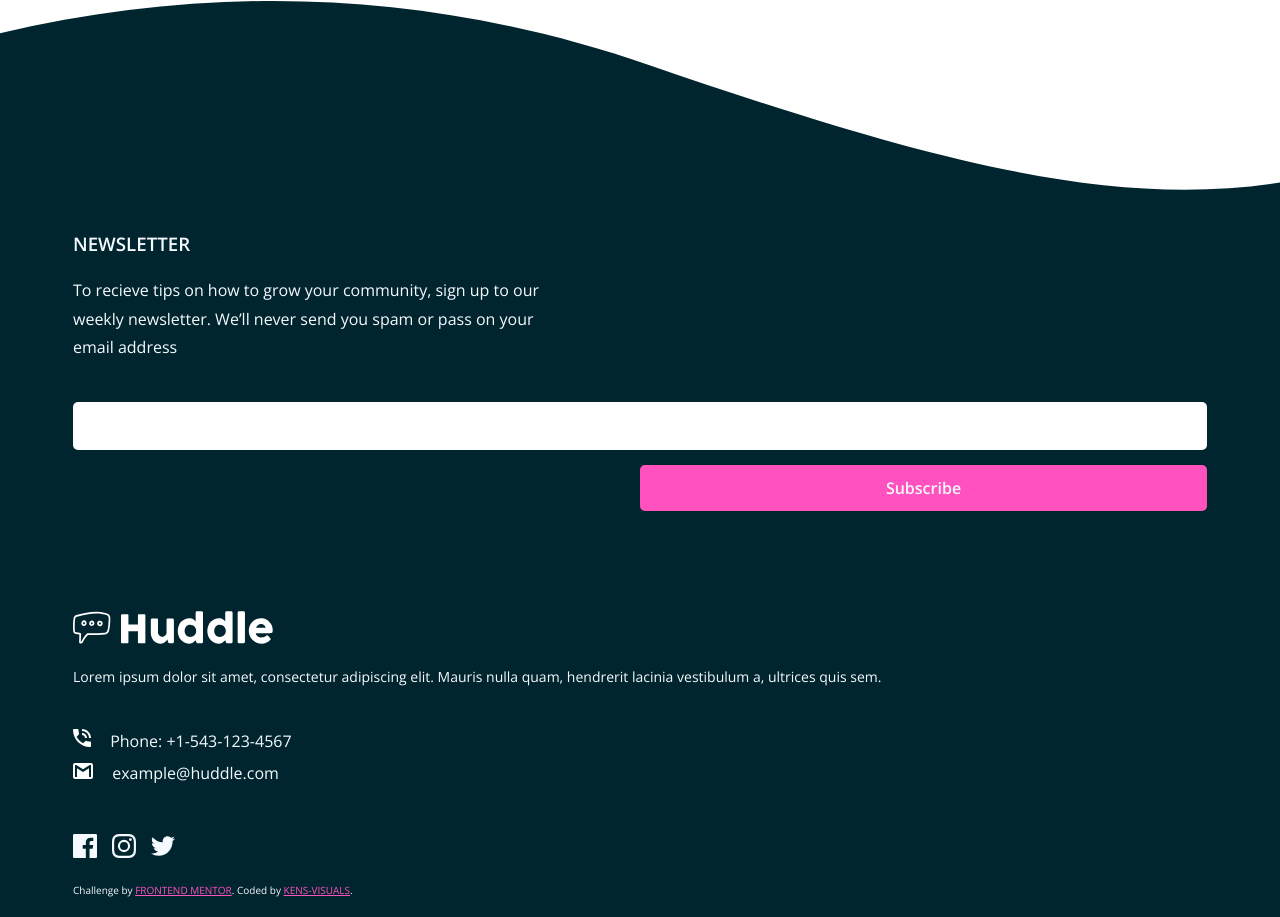
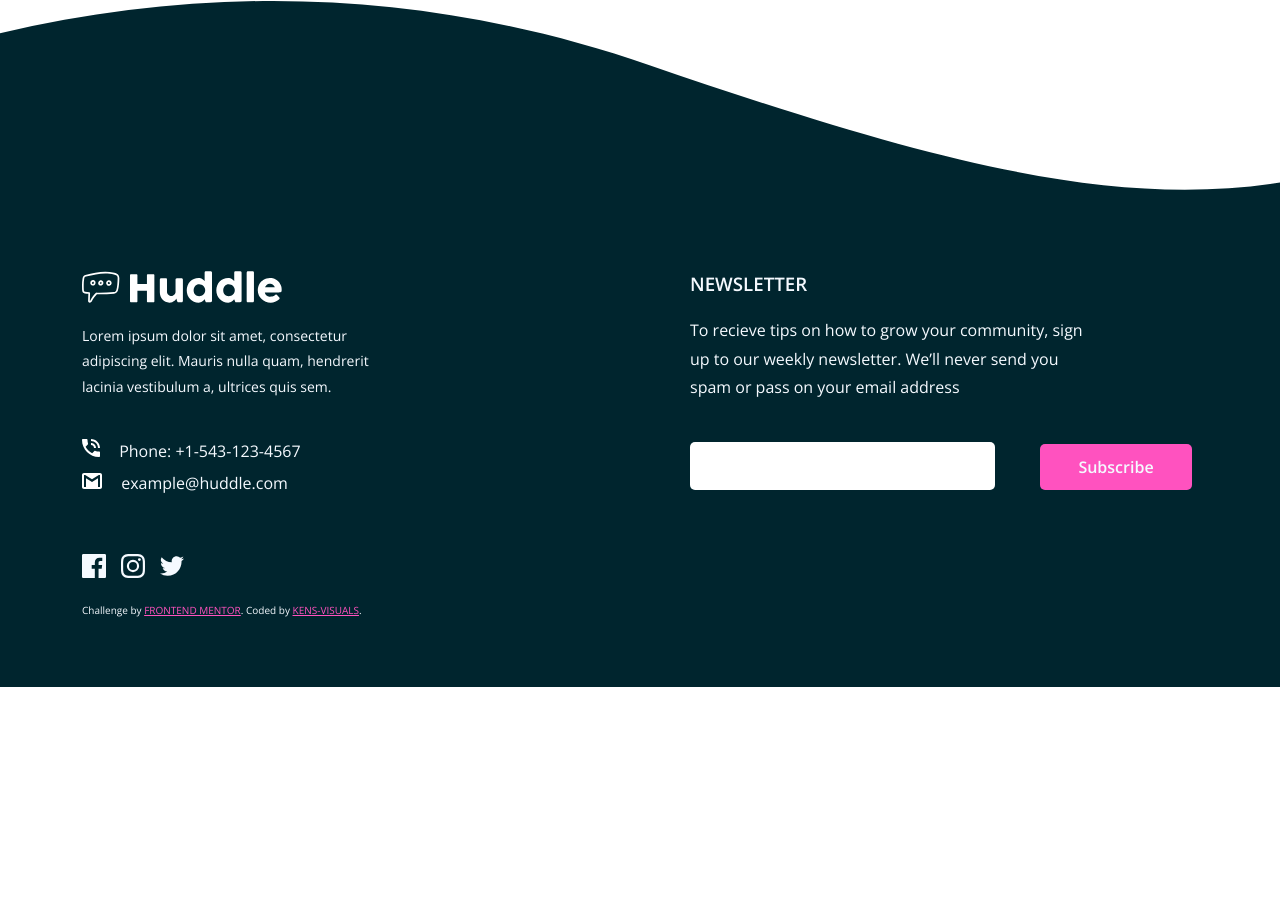
Before and after one commit to kens-visuals/huddle-landing-page-with-curves, a website: page index.html in a window 1280 px wide. Shown: the part 4826-5743 px from the top of the page. After the commit the page ends 5513 px from the top, so only its background shows below. Drawn offline with nearby package versions, Linux system fonts and the light colour scheme.

Commit message:
add desktop footer

```diff
--- a/index.html
+++ b/index.html
@@ -33,7 +33,9 @@
       <section class="intro" aria-label="intro">
         <div class="container">
           <div class="intro__wrapper">
-            <h1 class="intro__heading heading">Build The Community Your Fans Will Love</h1>
+            <h1 class="intro__heading heading">
+              Build The Community Your Fans Will Love
+            </h1>
 
             <p class="intro__text text">
               Huddle re-imagines the way we build communities. You have a voice,
@@ -161,11 +163,13 @@
     <div class="footer__pattern"></div>
     <footer class="footer">
       <div class="container">
+        <div class="footer__wrapper">
           <div class="footer__newsletter">
             <h3 class="footer__heading">Newsletter</h3>
             <p class="footer__text text text--secondary">
-            To recieve tips on how to grow your community, sign up to our weekly
-            newsletter. We’ll never send you spam or pass on your email address
+              To recieve tips on how to grow your community, sign up to our
+              weekly newsletter. We’ll never send you spam or pass on your email
+              address
             </p>
 
             <p class="footer__error js-error"></p>
@@ -175,11 +179,12 @@
             </form>
           </div>
 
+          <div class="footer__content">
             <img src="./images/logo.svg" alt="Huddle" class="footer__logo" />
 
             <p class="footer__desc">
-          Lorem ipsum dolor sit amet, consectetur adipiscing elit. Mauris nulla
-          quam, hendrerit lacinia vestibulum a, ultrices quis sem.
+              Lorem ipsum dolor sit amet, consectetur adipiscing elit. Mauris
+              nulla quam, hendrerit lacinia vestibulum a, ultrices quis sem.
             </p>
 
             <ul class="footer__info-list">
@@ -190,6 +195,8 @@
                 example@huddle.com
               </li>
             </ul>
+          </div>
+        </div>
 
         <ul class="footer__social-list">
           <li class="footer__social-item">
--- a/styles/scss/components/_form.scss
+++ b/styles/scss/components/_form.scss
@@ -11,6 +11,12 @@
     display: flex;
     flex-direction: column;
     gap: 1.5rem;
+
+    @media (min-width: 1140px) {
+      margin-bottom: 0;
+      flex-direction: row;
+      gap: 4.5rem;
+    }
   }
 
   &__input {
@@ -20,6 +26,10 @@
 
     &:focus-visible {
       outline: 0.3rem solid $color-primary;
+    }
+
+    @media (min-width: 1140px) {
+      flex-basis: 60%;
     }
   }
 
@@ -32,5 +42,9 @@
     font-weight: 600;
     padding: 1.2rem 0;
     align-self: flex-end;
+
+    @media (min-width: 1140px) {
+      width: 30%;
+    }
   }
 }
--- a/styles/scss/layout/_footer.scss
+++ b/styles/scss/layout/_footer.scss
@@ -4,6 +4,10 @@
   color: $color-tertiary;
   background-color: $color-secondary;
   padding: 3rem 1rem 2rem 1rem;
+
+  @media (min-width: 1140px) {
+    padding: 7rem 2rem;
+  }
 
   &__pattern {
     width: 100%;
@@ -21,7 +25,25 @@
     }
   }
 
+  &__wrapper {
+    @media (min-width: 1140px) {
+      display: grid;
+      grid-template-columns: repeat(auto-fill, minmax(20rem, 1fr));
+      grid-auto-flow: dense;
+      gap: 10rem;
+    }
+  }
+
   &__newsletter {
+    @media (min-width: 1140px) {
+      grid-column: 3 / -1;
+    }
+  }
+
+  &__content {
+    @media (min-width: 1140px) {
+      grid-column: 1 / 3;
+    }
   }
 
   &__heading {
@@ -31,6 +53,7 @@
   }
 
   &__text {
+    max-width: 40rem;
     text-align: left;
     line-height: 1.8;
     margin: 0 0 4rem 0;
@@ -43,6 +66,7 @@
   }
 
   &__desc {
+    max-width: 30rem;
     font-size: 1.4rem;
     line-height: 1.8;
     margin: 2rem 0 4rem 0;
@@ -79,13 +103,6 @@
       display: flex;
       align-items: center;
       gap: 1.5rem;
-
-      @media (min-width: 810px) {
-        // margin: 0 0 4rem 0;
-        // padding: 0;
-        // align-items: flex-start;
-        // justify-content: flex-start;
-      }
     }
 
     &-item {
```
Also changed, not shown: styles/css/style.css, 1 other file. Lines whose indentation alone changed are shown as unchanged.
